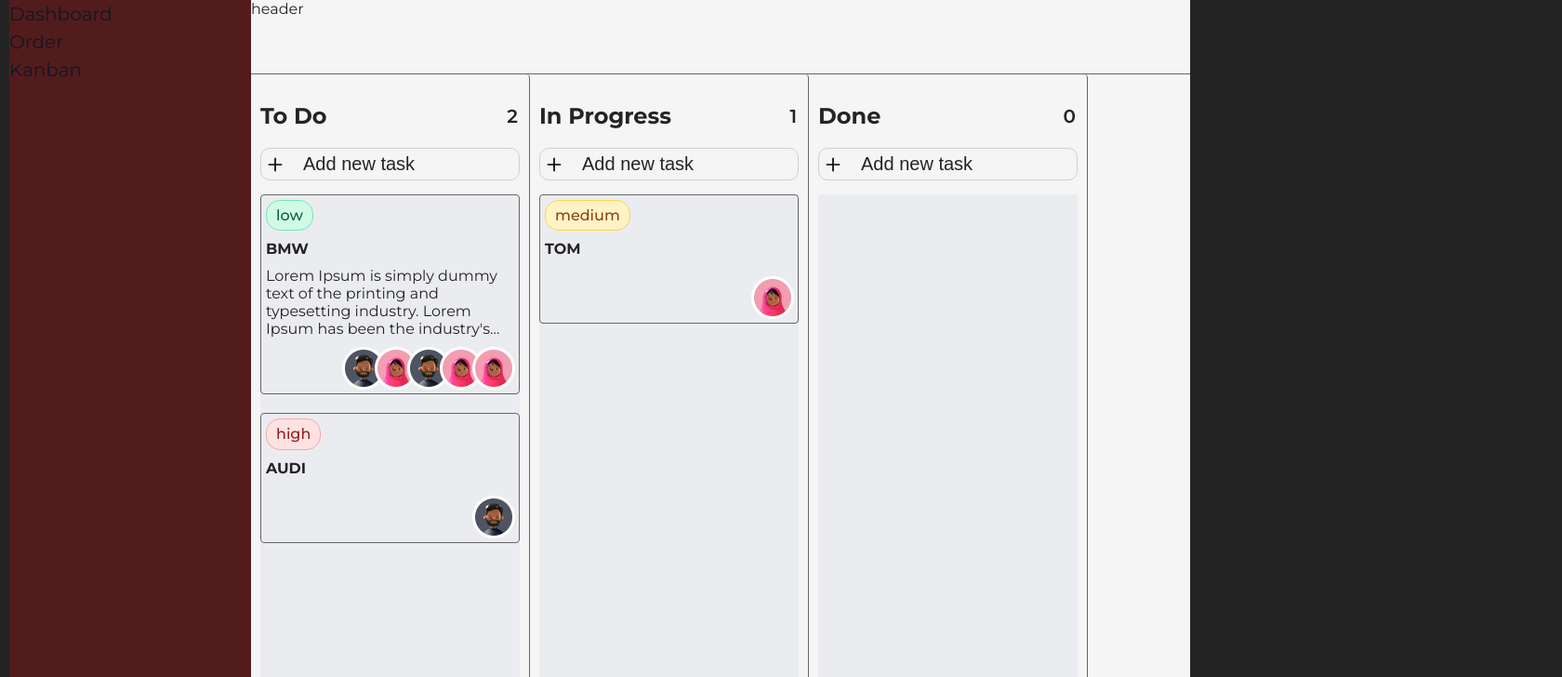
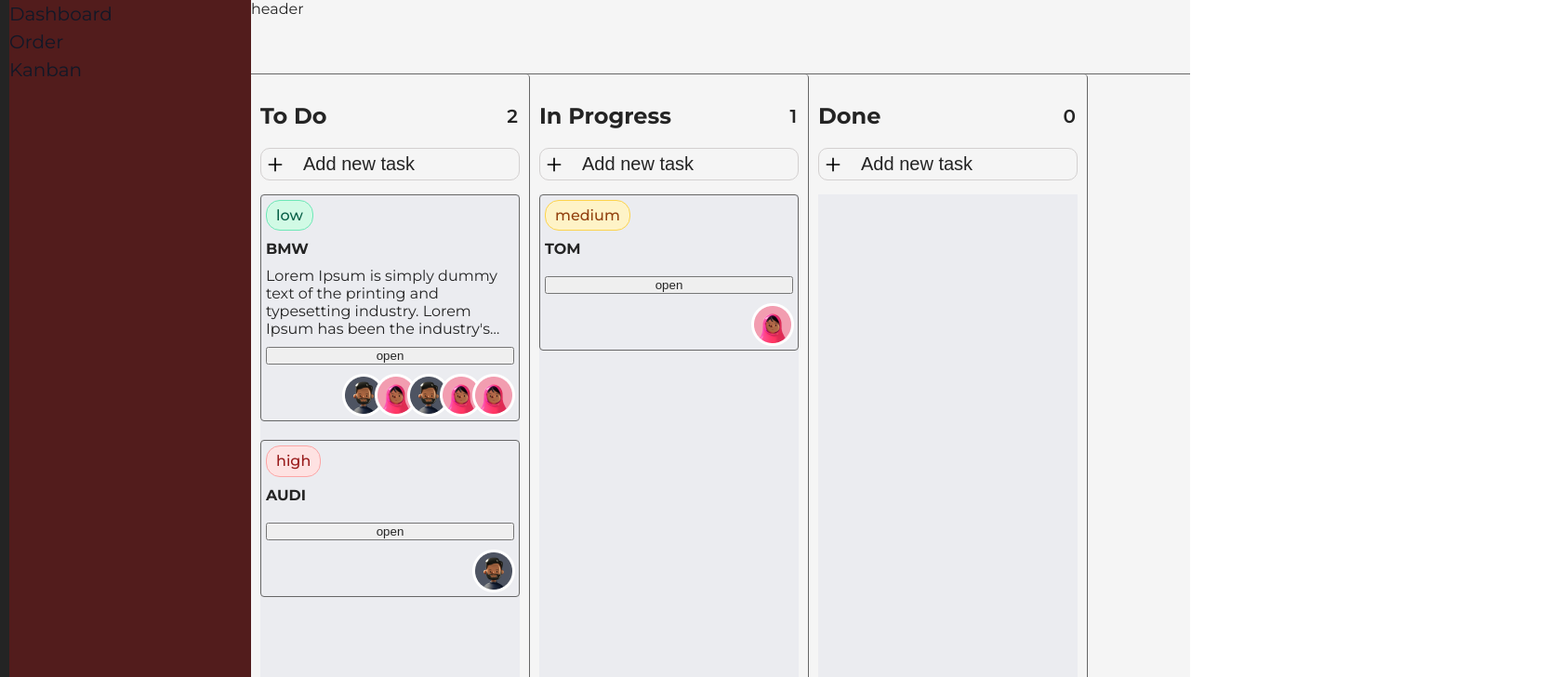
Before and after one commit to IonPetrascu/kanban-vue, a Vue app: page / in a window 1280 px wide. Shown: the top 728 px of the page at 93% size, 1680 px wide, since content can reach past the window. Built offline with nearby package versions, Linux system fonts and the light colour scheme.

Commit message:
feat: add simple popup without styles

```diff
--- a/src/App.vue
+++ b/src/App.vue
@@ -1,6 +1,7 @@
 <script setup lang="ts">
 import { provide, ref } from 'vue'
 import TheBoard from './components/TheBoard.vue'
+import TaskPopup from './components/TaskPopup.vue'
 import type { Item, Category, User } from './types'
 
 const items = ref<Item[]>([
@@ -52,8 +53,15 @@ const users = ref<User[]>([
     id: 1,
     name: 'Ana',
     email: 'ana@gmail.com'
+  },
+  {
+    id: 2,
+    name: 'Diva',
+    email: 'divaSaya@gmail.com'
   }
 ])
+const isVisibleTaskPopup = ref<boolean>(false)
+const currentTaskInPopup = ref<Item | null>(null)
 
 const quantityTasksInBoard = (categoryId: number): number => {
   return items.value.reduce(
@@ -92,11 +100,45 @@ const addTask = (categoryId: number, title: string): void | undefined => {
   })
 }
 
+const openTaskPopup = (taskId: number): void => {
+  const findTask = items.value.find((el) => el.id === taskId)
+  if (findTask) {
+    currentTaskInPopup.value = findTask
+    isVisibleTaskPopup.value = true
+  }
+}
+
+const closeTaskPopup = (): void => {
+  isVisibleTaskPopup.value = false
+  currentTaskInPopup.value = null
+}
+
+const getTaskMembers = (usersId: number[]): User[] => {
+  return users.value.filter((user) => usersId.includes(user.id))
+}
+
+const addUserToTask = (userId: number) => {
+  if (currentTaskInPopup.value) {
+    currentTaskInPopup.value.usersId?.push(userId)
+  }
+}
+
+const removeUserFromTask = (userId: number) => {
+  if (currentTaskInPopup.value) {
+    currentTaskInPopup.value.usersId = currentTaskInPopup.value.usersId?.filter(
+      (id) => id !== userId
+    )
+  }
+}
+
+provide('users', users)
+provide('items', items)
 provide('quantityTasksInBoard', quantityTasksInBoard)
-provide('addTask', addTask)
-provide('items', items)
+provide('getTaskMembers', getTaskMembers)
+provide('openTaskPopup', openTaskPopup)
 provide('getUserById', getUserById)
 provide('ondragstart', ondragstart)
+provide('addTask', addTask)
 provide('onDrop', onDrop)
 </script>
 
@@ -116,6 +158,15 @@ provide('onDrop', onDrop)
       <TheBoard :categories="categories" />
     </div>
   </div>
+  <TaskPopup
+    :users="users"
+    :task="currentTaskInPopup"
+    :isVisible="isVisibleTaskPopup"
+    @close-popup="closeTaskPopup"
+    @get-user-by-id="getUserById"
+    @remove-user-from-task="removeUserFromTask"
+    @add-user-to-task="addUserToTask"
+  />
 </template>
 
 <style scoped>
--- a/src/components/TaskList.vue
+++ b/src/components/TaskList.vue
@@ -1,17 +1,24 @@
 <script lang="ts" setup>
 import { inject } from 'vue'
-
+import type { Item } from '../types'
 defineProps({
   categoryId: Number
 })
 
-const items = inject('items')
+const items = inject<Item[]>('items')
 const getUserById = inject('getUserById')
 const ondragstart = inject('ondragstart')
 const onDrop = inject('onDrop')
+const openTaskPopup = inject('openTaskPopup')
 </script>
 <template>
-  <ul @dragover.prevent @dragenter.prevent @drop="onDrop($event, categoryId)" class="list">
+  <ul
+    v-if="items"
+    @dragover.prevent
+    @dragenter.prevent
+    @drop="onDrop($event, categoryId)"
+    class="list"
+  >
     <div
       class="list-item"
       draggable="true"
@@ -22,6 +29,7 @@ const onDrop = inject('onDrop')
       <span :class="`difficulty difficulty-${item.difficulty}`">{{ item.difficulty }}</span>
       <h4>{{ item.title }}</h4>
       <p class="description">{{ item.description }}</p>
+      <button @click="openTaskPopup(item.id)">open</button>
       <div v-if="item.usersId" class="users-list">
         <div
           :title="user?.name"
--- /dev/null
+++ b/src/components/TaskPopup.vue
@@ -0,0 +1,127 @@
+<script lang="ts" setup>
+import { computed, inject, ref } from 'vue'
+import type { Item, User } from '../types'
+
+const props = defineProps<{
+  isVisible: Boolean
+  task: Item | null
+  users: User[]
+}>()
+
+const showUsersList = ref<boolean>(false)
+const filteredListMembers = ref<string>('')
+
+const isMemberOfTask = (userId: number) => {
+  if (!props.task || !props.task.usersId) return false
+  return Object.values(props.task.usersId).includes(userId)
+}
+
+const filteredUsers = computed((): User[] => {
+  if (!filteredListMembers.value) {
+    return props.users ?? []
+  } else {
+    const regEx = new RegExp(filteredListMembers.value, 'i')
+    return props.users?.filter(({ name }) => regEx.test(name)) ?? []
+  }
+})
+
+const toggleUsersList = (): void => {
+  showUsersList.value = !showUsersList.value
+}
+
+const emit = defineEmits(['closePopup', 'addUserToTask', 'removeUserFromTask'])
+const getUserById = inject<(id: number) => User | undefined>('getUserById')
+
+if (!getUserById) {
+  throw new Error('getUserById injection is missing')
+}
+</script>
+<template>
+  <div class="wrapper" :class="{ active: isVisible, hidden: !isVisible }">
+    <div v-if="task !== null">
+      <button @click="emit('closePopup')">close</button>
+      <input :value="task.title" class="title" type="text" />
+      <textarea class="description" :value="task.description"></textarea>
+      <div class="users-wrapper">
+        <ul class="user-list" v-if="task.usersId">
+          <li :key="user?.id" v-for="user in task.usersId.map(getUserById)">
+            <div class="user">
+              <img
+                class="user-img"
+                v-if="user?.id === 0"
+                src="/src/assets/user-0.png"
+                alt="user photo"
+              />
+              <img class="user-img" v-else src="/src/assets/user-1.png" alt="user photo" />
+              {{ user?.name }}
+            </div>
+          </li>
+        </ul>
+        <button @click="toggleUsersList">Members</button>
+        <div v-if="showUsersList" class="users-popup">
+          <div>
+            <div class="head">Board members</div>
+            <input v-model="filteredListMembers" placeholder="Search users..." type="text" />
+            <ul v-if="filteredUsers">
+              <li :key="user.id" v-for="user in filteredUsers">
+                <button
+                  :class="{ 'user-is-meneber': isMemberOfTask(user.id) }"
+                  @click="
+                    isMemberOfTask(user.id)
+                      ? emit('removeUserFromTask', user.id)
+                      : emit('addUserToTask', user.id)
+                  "
+                >
+                  <img v-if="user.id === 0" src="/src/assets/user-0.png" />
+                  <img v-else src="/src/assets/user-1.png" />
+                  <span>{{ user.name }}</span>
+                </button>
+              </li>
+            </ul>
+            <span v-else>empty list</span>
+          </div>
+        </div>
+      </div>
+    </div>
+  </div>
+</template>
+<style scoped>
+.wrapper {
+  position: absolute;
+  top: 0;
+  right: 0;
+  max-width: 400px;
+  height: 100%;
+  background-color: white;
+  transition: transform 0.4s ease-in-out;
+  overflow: hidden;
+}
+.active {
+  transform: translateX(0%);
+}
+.hidden {
+  transform: translateX(100%);
+}
+.user {
+  display: flex;
+  flex-direction: column;
+  justify-content: center;
+  align-items: center;
+}
+.user-img {
+  width: 45px;
+  height: 45px;
+}
+.user-list {
+  display: flex;
+  gap: 10px;
+  flex-wrap: wrap;
+}
+.user-is-meneber {
+  background: green;
+}
+.description {
+  width: 100%;
+  height: 100px;
+}
+</style>
--- a/src/style.css
+++ b/src/style.css
@@ -23,3 +23,7 @@
 ul {
   list-style-type: none;
 }
+
+body {
+  overflow: hidden;
+}
```
